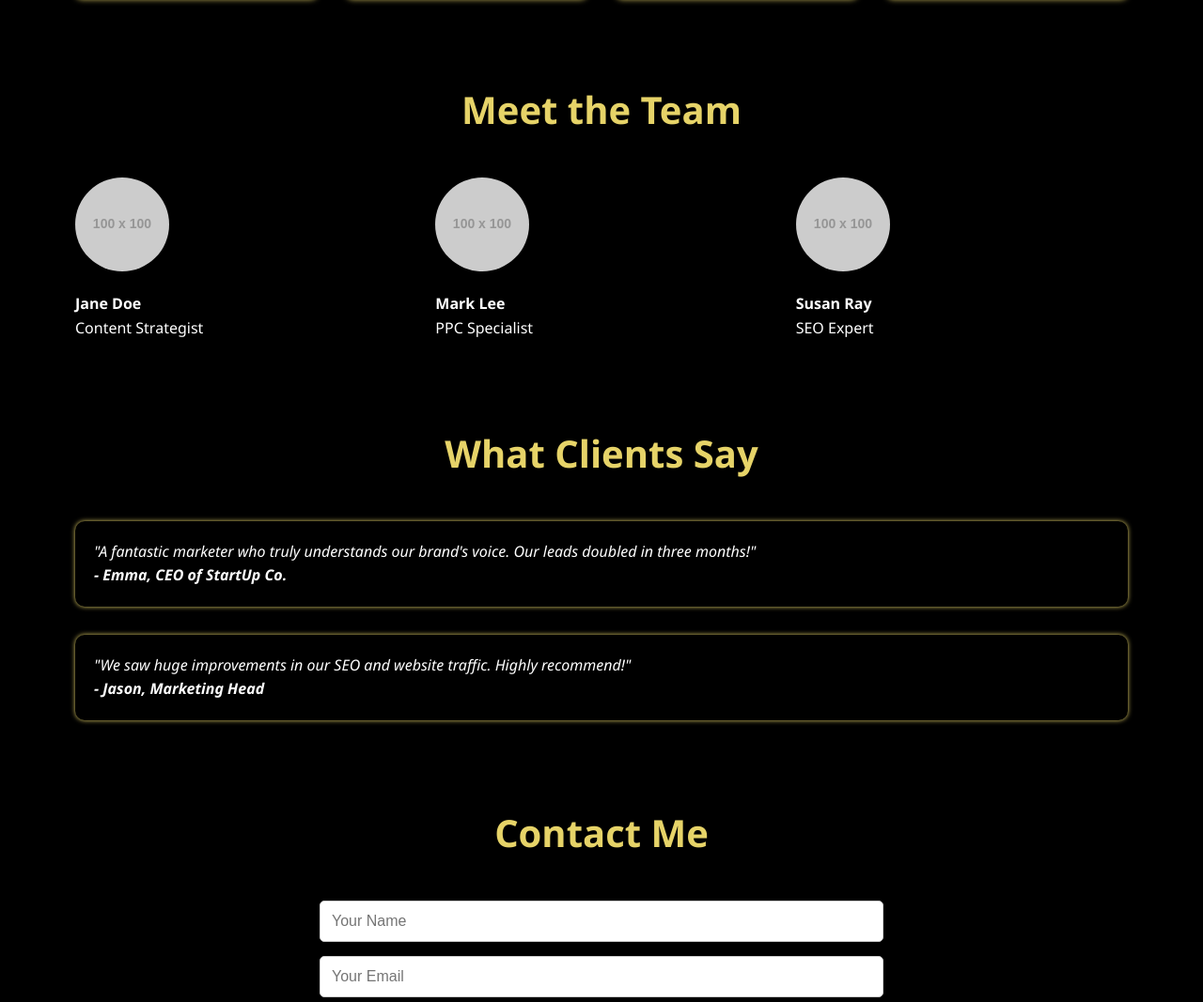
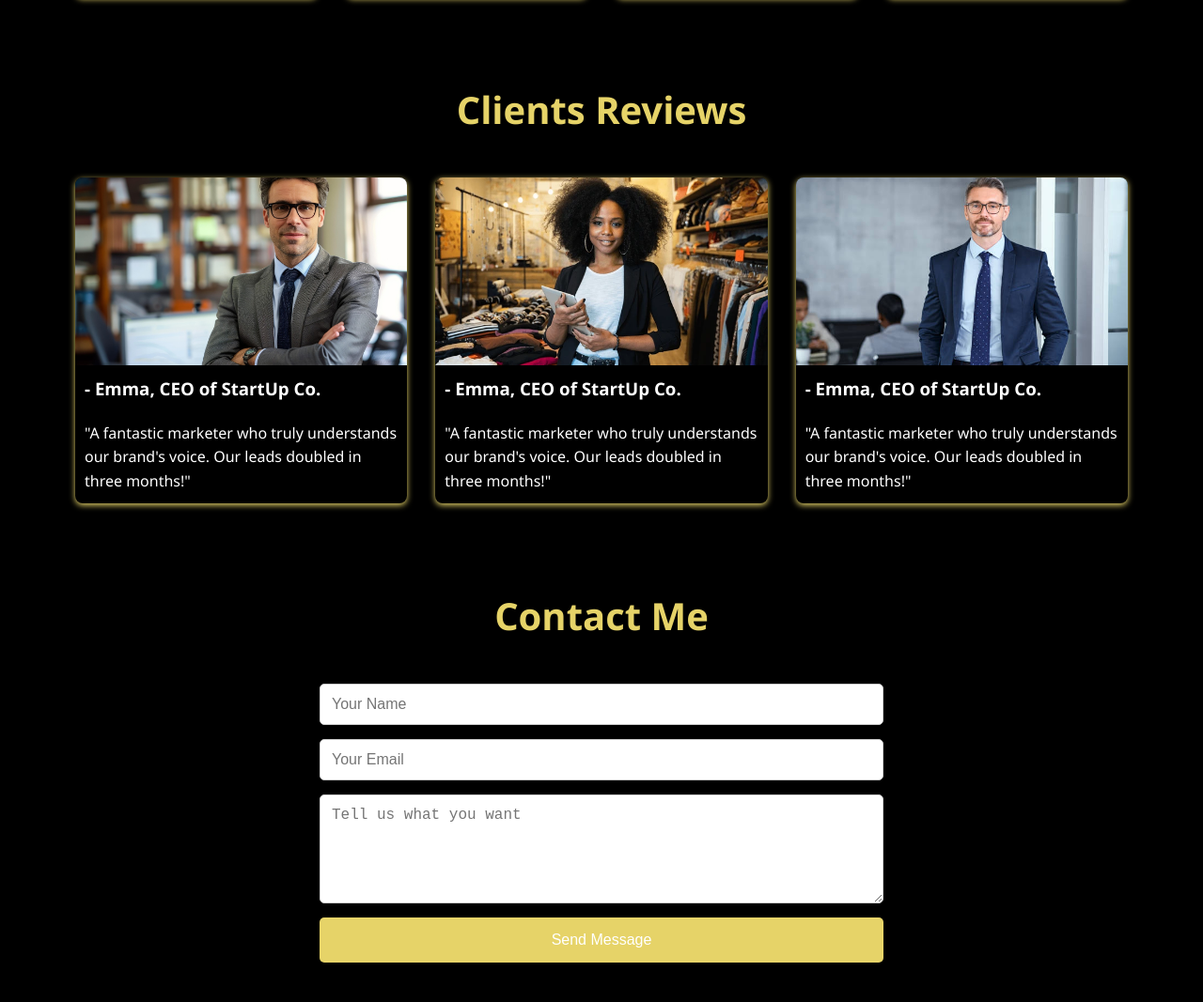
Before and after one commit to boyalonetech/calebcollinsmedia, a plain HTML site: page page.html in a window 1280 px wide. Shown: the part 2585-3652 px from the top of the page at 94% size. Drawn offline with nearby package versions, Linux system fonts and the light colour scheme; placeholder pictures from the web are drawn by us.

Commit message:
chore: adding content to the testimonals

```diff
--- a/page.html
+++ b/page.html
@@ -343,7 +343,7 @@
         </div>
 
         <div class="service-box" id="serviceBox">
-          <img src="assets/images/services/WhatsApp Image 2025-04-05 at 21.49.41_0c674e0e.jpg" alt="Content Creation" class="service-img" />
+          <img src="assets/images/services/WhatsApp Image 2025-04-05 at 21.49.42_525df604.jpg" width="120%" alt="Content Creation" class="service-img" />
           <h3>Content Creation</h3>
           <p>
             High-quality blog posts, videos, and graphics to tell your story and
@@ -366,29 +366,38 @@
 <!-- =============================== PROJECT =============================== -->
 
 
-    <section class="section" id="team">
-      <h2>Meet the Team</h2>
+    <section class="section" id="testimonials">
+      <h2>Clients Reviews</h2>
       <div class="team-members">
-        <div class="team-box">
-          <img src="https://via.placeholder.com/100" alt="Team Member" />
-          <h4>Jane Doe</h4>
-          <p>Content Strategist</p>
-        </div>
-        <div class="team-box">
-          <img src="https://via.placeholder.com/100" alt="Team Member" />
-          <h4>Mark Lee</h4>
-          <p>PPC Specialist</p>
-        </div>
-        <div class="team-box">
-          <img src="https://via.placeholder.com/100" alt="Team Member" />
-          <h4>Susan Ray</h4>
-          <p>SEO Expert</p>
-        </div>
+        <div class="service-box" id="serviceBox">
+          <img src="assets/images/businessman-8598067_1280.jpg" alt="Pay-Per-Click Ads" class="service-img" />
+          <h3><strong>- Emma, CEO of StartUp Co.</strong></h3>
+          <p>
+            "A fantastic marketer who truly understands our brand's voice. Our
+            leads doubled in three months!"
+          </p>
+      </div>
+      <div class="service-box" id="serviceBox">
+        <img src="assets/images/portrait-owner-clothing-store-entrance-600nw-1914539179.webp" alt="Pay-Per-Click Ads" class="service-img" />
+        <h3><strong>- Emma, CEO of StartUp Co.</strong></h3>
+        <p>
+          "A fantastic marketer who truly understands our brand's voice. Our
+          leads doubled in three months!"
+        </p>
+    </div>
+    <div class="service-box" id="serviceBox">
+      <img src="assets/images/istockphoto-1413766112-612x612.jpg" alt="Pay-Per-Click Ads" class="service-img" />
+      <h3><strong>- Emma, CEO of StartUp Co.</strong></h3>
+      <p>
+        "A fantastic marketer who truly understands our brand's voice. Our
+        leads doubled in three months!"
+      </p>
+  </div>
       </div>
     </section>
 
     <!-- ============================ TESTIMONIALS ============================-->
-
+<!--
     <section class="section" id="testimonials">
       <h2>What Clients Say</h2>
       <div class="testimonials">
@@ -407,7 +416,7 @@
           <strong>- Jason, Marketing Head</strong>
         </div>
       </div>
-    </section>
+    </section> -->
 
     <!-- ====================================== CONTACT ME =========================== -->
 
```
Also changed, not shown: assets/images/businessman-8598067_1280.jpg (added), assets/images/istockphoto-1413766112-612x612.jpg (added), assets/images/portrait-owner-clothing-store-entrance-600nw-1914539179.webp (added), assets/images/services/WhatsApp Image 2025-04-05 at 21.49.38_49aba1e8.jpg (added), assets/images/services/WhatsApp Image 2025-04-05 at 21.49.42_525df604.jpg (added).
